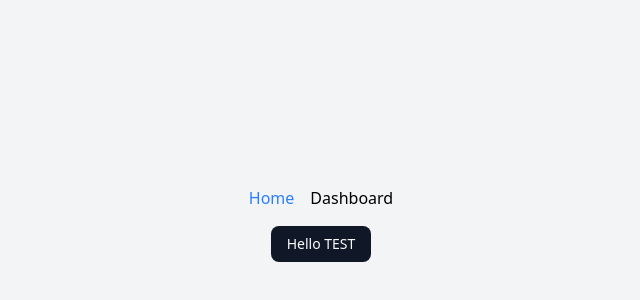
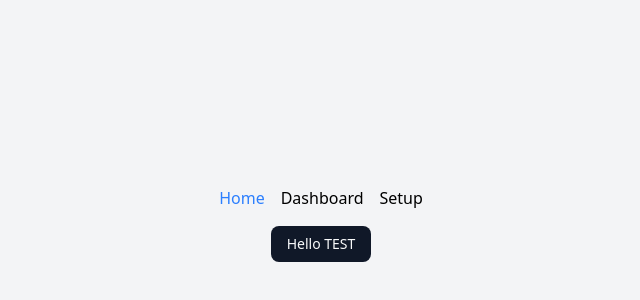
Before and after one commit to JethroNatividad/pos-mobile-app, a React (Vite) app: page / in a window 1280 px wide. Shown: the part 184-484 px from the top of the page, without its empty margins (319-959 px from the left). Built offline with nearby package versions, Linux system fonts and the light colour scheme.

Commit message:
feat: show for testing

```diff
--- a/src/App.tsx
+++ b/src/App.tsx
@@ -24,6 +24,16 @@ function App() {
         >
           Dashboard
         </NavLink>
+
+        <NavLink
+          className={({ isActive }) =>
+            isActive ? "text-blue-500" : "text-black"
+          }
+          to="/setup"
+          end
+        >
+          Setup
+        </NavLink>
       </nav>
 
       <Button>Hello TEST</Button>
--- a/src/main.tsx
+++ b/src/main.tsx
@@ -3,6 +3,7 @@ import ReactDOM from "react-dom/client";
 import App from "@/App";
 import Dashboard from "@/pages/dashboard/dashboard";
 import { BrowserRouter, Routes, Route } from "react-router";
+import Setup from "@/pages/auth/setup";
 
 ReactDOM.createRoot(document.getElementById("root") as HTMLElement).render(
   <React.StrictMode>
@@ -11,6 +12,7 @@ ReactDOM.createRoot(document.getElementById("root") as HTMLElement).render(
         <Route path="/" element={<App />} />
 
         <Route path="/dashboard" element={<Dashboard />} />
+        <Route path="/setup" element={<Setup />} />
       </Routes>
     </BrowserRouter>
   </React.StrictMode>,
```
